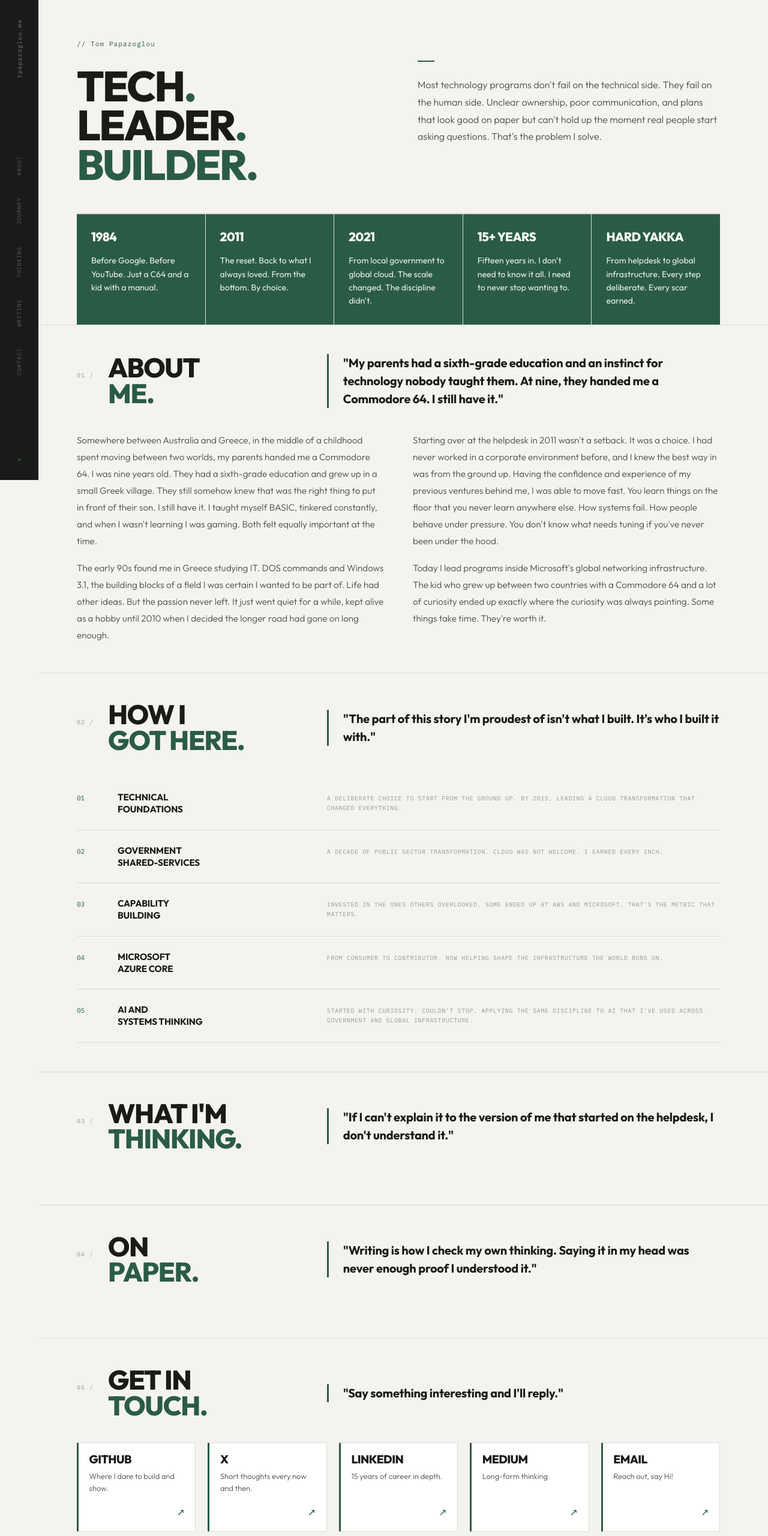
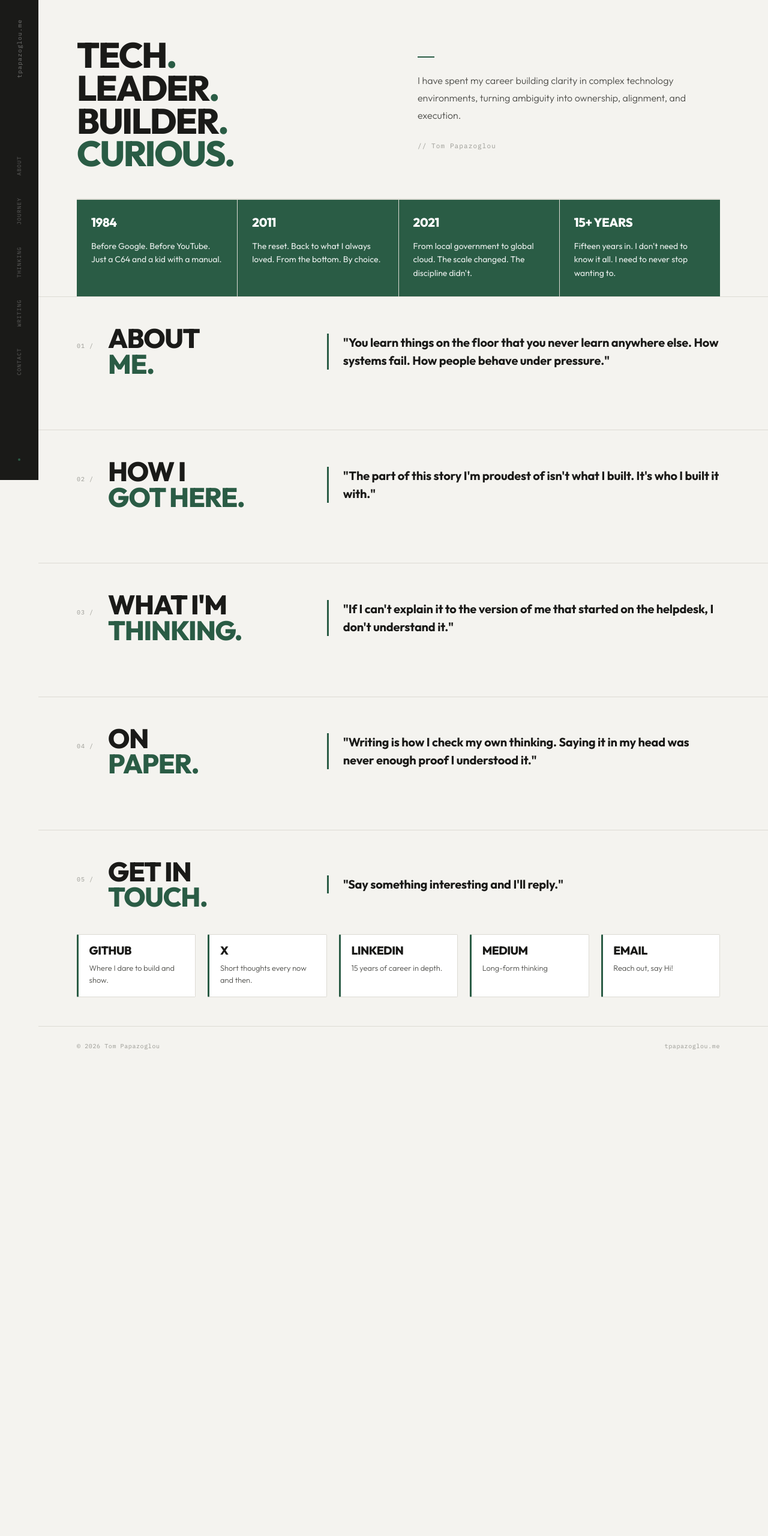
Before and after one commit to VibedbyTom/tpapazoglou.me, a plain HTML site: page index.html in a window 1280 px wide. Shown: the top 2560 px of the page at 60% size. After the commit the page ends 1776 px from the top, so only its background shows below. Drawn offline with Linux system fonts and the light colour scheme.

Commit message:
Add files via upload

```diff
--- a/index.html
+++ b/index.html
@@ -95,11 +95,12 @@ padding-bottom: 3rem;
 border-bottom: 1px solid var(--border);
 }
 .hero-eyebrow { font-family: var(--mono); font-size: 11px; color: var(--green); letter-spacing: 0.1em; margin-bottom: 1.75rem; display: block; }
-h1 { font-family: var(--sans); font-size: clamp(3.2rem, 5.5vw, 5.5rem); font-weight: 800; line-height: 0.93; letter-spacing: -0.04em; text-transform: uppercase; color: var(--ink); }
+h1 { font-family: var(--sans); font-size: clamp(2.6rem, 4.6vw, 4.6rem); font-weight: 800; line-height: 0.93; letter-spacing: -0.04em; text-transform: uppercase; color: var(--ink); }
 h1 .g { color: var(--green); }
 h1 .outline { -webkit-text-stroke: 2.5px var(--ink); color: transparent; }
 .hero-divider { width: 28px; height: 2px; background: var(--green); margin-bottom: 1.5rem; }
 .hero-body { font-size: 1rem; font-weight: 300; color: var(--ink-mid); line-height: 1.8; margin-bottom: 1.75rem; }
+.hero-byline { font-family: var(--mono); font-size: 11px; color: var(--ink-faint); letter-spacing: 0.1em; display: block; margin-top: 1.5rem; }
 .hero-tags { display: flex; flex-wrap: wrap; gap: 0.4rem; margin-bottom: 2rem; }
 .tag { font-family: var(--mono); font-size: 10px; letter-spacing: 0.05em; padding: 4px 10px; border: 1px solid var(--green-border); color: var(--green); background: var(--green-light); border-radius: 2px; }
 .hero-actions { display: flex; gap: 0.6rem; flex-wrap: wrap; }
@@ -108,7 +109,7 @@ h1 .outline { -webkit-text-stroke: 2.5px var(--ink); color: transparent; }
 .btn-primary:hover { background: #333; border-color: #333; }
 .btn-outline { background: transparent; color: var(--ink); border: 1px solid var(--border); }
 .btn-outline:hover { border-color: var(--ink-mid); }
-.hero-cards { display: grid; grid-template-columns: repeat(5, 1fr); gap: 1px; background: var(--border); border-top: 1px solid var(--border); }
+.hero-cards { display: grid; grid-template-columns: repeat(4, 1fr); gap: 1px; background: var(--border); border-top: 1px solid var(--border); }
 .hero-card { background: var(--green); padding: 1.75rem 1.5rem; display: flex; flex-direction: column; gap: 0.6rem; }
 .hero-card-label { font-family: var(--sans); font-size: clamp(0.9rem, 1.6vw, 1.3rem); font-weight: 800; letter-spacing: -0.02em; text-transform: uppercase; color: #fff; line-height: 1; margin-bottom: 0.5rem; }
 .hero-card-text { font-family: var(--sans); font-size: 0.875rem; font-weight: 400; color: rgba(255,255,255,0.9); line-height: 1.6; }
@@ -131,17 +132,17 @@ h2 .g { color: var(--green); }
 .about-cols p:last-child { margin-bottom: 0; }
 .journey-item { border-bottom: 1px solid var(--border); }
 .journey-item:first-child { border-top: 1px solid var(--border); }
-.j-header { all: unset; box-sizing: border-box; display: grid; grid-template-columns: 35fr 65fr; gap: 4rem; align-items: baseline; width: 100%; padding: 1.5rem 0; cursor: pointer; }
+.j-header { all: unset; box-sizing: border-box; display: grid; grid-template-columns: 35fr 65fr; gap: 4rem; align-items: baseline; width: 100%; padding: 1.5rem 0; padding-left: 1.5rem; cursor: pointer; }
 .j-header-main { display: flex; gap: 1.25rem; align-items: baseline; min-width: 0; }
-.j-header:hover .j-title { color: var(--green); }
+.j-header:hover .j-title { color: var(--green); font-weight: 800; }
+.j-header:hover .j-preview { color: var(--green); }
 .j-header:focus-visible { outline: 2px solid var(--green); outline-offset: 4px; }
-.j-num { font-family: var(--mono); font-size: 11px; color: var(--green); flex: 0 0 3rem; }
-.j-title { font-size: 0.95rem; font-weight: 700; letter-spacing: -0.01em; color: var(--ink); text-transform: uppercase; line-height: 1.3; transition: color 0.15s; }
-.j-preview { font-family: var(--mono); font-size: 10px; color: var(--ink-faint); letter-spacing: 0.06em; text-transform: uppercase; line-height: 1.6; }
+.j-title { font-size: 1.05rem; font-weight: 700; letter-spacing: -0.01em; color: var(--ink); text-transform: uppercase; line-height: 1.3; transition: color 0.15s; }
+.j-preview { font-family: var(--mono); font-size: 11px; color: var(--ink-faint); letter-spacing: 0.06em; text-transform: uppercase; line-height: 1.6; transition: color 0.15s; }
 .journey-item.open .j-preview { display: none; }
 .j-desc-wrap { overflow: hidden; max-height: 0; transition: max-height 0.35s ease; }
 .j-lead { font-size: 0.975rem; font-weight: 500; color: var(--ink); line-height: 1.5; margin-bottom: 0.75rem; padding-bottom: 0.75rem; border-bottom: 1px solid var(--border); }
-.j-desc { font-size: 0.875rem; font-weight: 300; color: var(--ink-mid); line-height: 1.8; padding: 0 0 2rem calc(3rem + 1.25rem); }
+.j-desc { font-size: 0.875rem; font-weight: 300; color: var(--ink-mid); line-height: 1.8; padding: 0 0 2rem 1.5rem; }
 .j-desc p { margin-bottom: 0.75rem; }
 .j-desc p:last-child { margin-bottom: 0; }
 .section-toggle { background: none; border: none; padding: 0; margin: 0; font: inherit; color: inherit; cursor: pointer; width: 100%; text-align: left; transition: opacity 0.15s; }
@@ -153,7 +154,7 @@ h2 .g { color: var(--green); }
 .section-grid-wrap { overflow: hidden; max-height: 0; transition: max-height 0.35s ease; }
 .thoughts-grid { display: grid; grid-template-columns: repeat(3, 1fr); gap: 1.5rem; margin-top: 0.5rem; }
 .thought-card { background: var(--surface-2); border: 1px solid var(--border); border-radius: 2px; padding: 1.75rem; display: flex; flex-direction: column; gap: 0.75rem; transition: border-color 0.15s; }
-.thought-card:hover { border-color: var(--green-border); }
+.thought-card:hover { border-color: var(--green); border-width: 2px; }
 .thought-card.thought-featured { border-color: var(--green); background: var(--surface-2); }
 .thought-card.thought-network { grid-column: 1 / -1; background: var(--green); border-color: var(--green); }
 .thought-card.thought-network .thought-label { color: rgba(255,255,255,0.85); }
@@ -172,8 +173,12 @@ h2 .g { color: var(--green); }
 .thought-featured .thought-text { font-size: 1.05rem; font-weight: 400; }
 .thought-attr { font-family: var(--mono); font-size: 10px; color: var(--ink-faint); letter-spacing: 0.06em; margin-top: 0.25rem; }
 .writing-grid { display: grid; grid-template-columns: repeat(3, 1fr); gap: 1.5rem; margin-top: 0.5rem; }
-.writing-card { background: var(--surface-2); border: 1px solid var(--border); border-radius: 2px; padding: 1.75rem; display: flex; flex-direction: column; justify-content: space-between; min-height: 200px; transition: border-color 0.15s; }
-.writing-card:hover { border-color: var(--green-border); }
+.writing-card { background: var(--surface-2); border: 1px solid var(--border); border-radius: 2px; padding: 1.75rem; display: flex; flex-direction: column; justify-content: space-between; min-height: 200px; transition: background 0.15s, border-color 0.15s; }
+.writing-card:hover { background: var(--green); border-color: var(--green); }
+.writing-card:hover .wc-label { color: rgba(255,255,255,0.75); }
+.writing-card:hover .wc-title { color: #fff; }
+.writing-card:hover .wc-desc { color: rgba(255,255,255,0.85); }
+.writing-card:hover .wc-footer { color: #fff; }
 .writing-card a { text-decoration: none; color: inherit; display: flex; flex-direction: column; height: 100%; justify-content: space-between; }
 .wc-label { font-family: var(--mono); font-size: 10px; letter-spacing: 0.1em; text-transform: uppercase; color: var(--ink-faint); margin-bottom: 0.75rem; }
 .wc-title { font-size: 0.9rem; font-weight: 700; letter-spacing: -0.01em; text-transform: uppercase; color: var(--ink); margin-bottom: 0.5rem; line-height: 1.3; }
@@ -185,16 +190,12 @@ h2 .g { color: var(--green); }
 .wcta-text .g { color: #6BBF9A; }
 .wcta-sub { font-size: 0.85rem; font-weight: 300; color: rgba(255,255,255,0.5); line-height: 1.7; }
 .contact-grid { display: grid; grid-template-columns: repeat(5, 1fr); gap: 1.25rem; margin-top: 0.5rem; }
-.contact-card { background: var(--surface-2); border: 1px solid var(--border); border-left: 3px solid var(--green); border-radius: 2px; padding: 1.1rem; display: flex; flex-direction: column; justify-content: space-between; min-height: 88px; text-decoration: none; color: var(--ink); transition: background 0.15s, border-color 0.15s; }
+.contact-card { background: var(--surface-2); border: 1px solid var(--border); border-left: 3px solid var(--green); border-radius: 2px; padding: 1.1rem; display: block; text-decoration: none; color: var(--ink); transition: background 0.15s, border-color 0.15s; }
 .contact-card:hover { background: var(--green); border-color: var(--green); }
 .contact-card:hover .contact-card-label { color: #fff; }
 .contact-card:hover .contact-card-desc { color: rgba(255,255,255,0.85); }
-.contact-card:hover .contact-card-arrow { color: #fff; }
-.contact-card-top {}
 .contact-card-label { font-family: var(--sans); font-size: 1.2rem; font-weight: 800; letter-spacing: -0.03em; text-transform: uppercase; color: var(--ink); margin-bottom: 0.5rem; line-height: 1; }
 .contact-card-desc { font-size: 0.8rem; font-weight: 300; color: var(--ink-mid); line-height: 1.6; }
-.contact-card-bottom { display: flex; align-items: center; justify-content: flex-end; margin-top: 1rem; }
-.contact-card-arrow { font-family: var(--mono); font-size: 16px; color: var(--green); font-weight: 400; transition: color 0.15s; }
 footer { padding: 1.5rem 5rem 1.5rem 4rem; display: flex; align-items: center; justify-content: space-between; border-top: 1px solid var(--border); }
 .footer-text { font-family: var(--mono); font-size: 10px; color: var(--ink-faint); letter-spacing: 0.06em; }
 @media (max-width: 860px) {
@@ -214,8 +215,7 @@ section { padding: 2.5rem 1.5rem; }
 .about-cols { grid-template-columns: 1fr; }
 .journey-item { /* accordion layout already stacks; no override needed */ }
 .j-header { grid-template-columns: 1fr; gap: 0.5rem; }
-.j-num { flex: 0 0 2.5rem; }
-.j-desc { padding-left: 2.5rem; }
+
 .thinking-grid { grid-template-columns: 1fr; }
 .thoughts-grid { grid-template-columns: 1fr; }
 .thought-card.thought-featured { grid-column: span 1; }
@@ -246,12 +246,12 @@ footer { padding: 1.5rem; flex-direction: column; gap: 0.5rem; text-align: cente
 <div class="hero" id="hero">
 <div class="hero-top">
 <div>
-<span class="hero-eyebrow">// Tom Papazoglou</span>
-<h1>Tech<span class="g">.</span><br>Leader<span class="g">.</span><br><span class="g">Builder.</span></h1>
+<h1>Tech<span class="g">.</span><br>Leader<span class="g">.</span><br>Builder<span class="g">.</span><br><span class="g">Curious.</span></h1>
 </div>
 <div>
 <div class="hero-divider"></div>
-<p class="hero-body">Most technology programs don't fail on the technical side. They fail on the human side. Unclear ownership, poor communication, and plans that look good on paper but can't hold up the moment real people start asking questions. That's the problem I solve.</p>
+<p class="hero-body">I have spent my career building clarity in complex technology environments, turning ambiguity into ownership, alignment, and execution.</p>
+<span class="hero-byline">// Tom Papazoglou</span>
 </div>
 </div>
 <div class="hero-cards">
@@ -271,10 +271,6 @@ footer { padding: 1.5rem; flex-direction: column; gap: 0.5rem; text-align: cente
 <p class="hero-card-label">15+ Years</p>
 <p class="hero-card-text">Fifteen years in. I don't need to know it all. I need to never stop wanting to.</p>
 </div>
-<div class="hero-card">
-<p class="hero-card-label">Hard Yakka</p>
-<p class="hero-card-text">From helpdesk to global infrastructure. Every step deliberate. Every scar earned.</p>
-</div>
 </div>
 </div>
 <section id="about">
@@ -283,8 +279,9 @@ footer { padding: 1.5rem; flex-direction: column; gap: 0.5rem; text-align: cente
 <span class="section-num">01 /</span>
 <h2>About<br><span class="g">Me.</span></h2>
 </div>
-<p class="pull-quote">"My parents had a sixth-grade education and an instinct for technology nobody taught them. At nine, they handed me a Commodore 64. I still have it."</p>
+<button class="pull-quote quote-toggle section-toggle" aria-expanded="false">"You learn things on the floor that you never learn anywhere else. How systems fail. How people behave under pressure."</button>
 </div>
+<div class="section-grid-wrap">
 <div class="about-cols">
 <div>
 <p>Somewhere between Australia and Greece, in the middle of a childhood spent moving between two worlds, my parents handed me a Commodore 64. I was nine years old. They had a sixth-grade education and grew up in a small Greek village. They still somehow knew that was the right thing to put in front of their son. I still have it. I taught myself BASIC, tinkered constantly, and when I wasn't learning I was gaming. Both felt equally important at the time.</p>
@@ -295,6 +292,7 @@ footer { padding: 1.5rem; flex-direction: column; gap: 0.5rem; text-align: cente
 <p>Today I lead programs inside Microsoft's global networking infrastructure. The kid who grew up between two countries with a Commodore 64 and a lot of curiosity ended up exactly where the curiosity was always pointing. Some things take time. They're worth it.</p>
 </div>
 </div>
+</div>
 </section>
 <section id="journey">
 <div class="section-top wide-heading">
@@ -302,12 +300,12 @@ footer { padding: 1.5rem; flex-direction: column; gap: 0.5rem; text-align: cente
 <span class="section-num">02 /</span>
 <h2>How I<br><span class="g">Got Here.</span></h2>
 </div>
-<p class="pull-quote">"The part of this story I'm proudest of isn't what I built. It's who I built it with."</p>
+<button class="pull-quote quote-toggle section-toggle" aria-expanded="false">"The part of this story I'm proudest of isn't what I built. It's who I built it with."</button>
 </div>
+<div class="section-grid-wrap">
 <div class="journey-item">
 <button class="j-header" aria-expanded="false">
 <span class="j-header-main">
-<span class="j-num">01</span>
 <p class="j-title">Technical<br>foundations</p>
 </span>
 <span class="j-preview">A deliberate choice to start from the ground up. By 2015, leading a cloud transformation that changed everything.</span>
@@ -323,7 +321,6 @@ footer { padding: 1.5rem; flex-direction: column; gap: 0.5rem; text-align: cente
 <div class="journey-item">
 <button class="j-header" aria-expanded="false">
 <span class="j-header-main">
-<span class="j-num">02</span>
 <p class="j-title">Government<br>Shared-Services</p>
 </span>
 <span class="j-preview">A decade of public sector transformation. Cloud was not welcome. I earned every inch.</span>
@@ -340,7 +337,6 @@ footer { padding: 1.5rem; flex-direction: column; gap: 0.5rem; text-align: cente
 <div class="journey-item">
 <button class="j-header" aria-expanded="false">
 <span class="j-header-main">
-<span class="j-num">03</span>
 <p class="j-title">Capability<br>building</p>
 </span>
 <span class="j-preview">Invested in the ones others overlooked. Some ended up at AWS and Microsoft. That's the metric that matters.</span>
@@ -358,7 +354,6 @@ footer { padding: 1.5rem; flex-direction: column; gap: 0.5rem; text-align: cente
 <div class="journey-item">
 <button class="j-header" aria-expanded="false">
 <span class="j-header-main">
-<span class="j-num">04</span>
 <p class="j-title">Microsoft<br>Azure Core</p>
 </span>
 <span class="j-preview">From consumer to contributor. Now helping shape the infrastructure the world runs on.</span>
@@ -376,7 +371,6 @@ footer { padding: 1.5rem; flex-direction: column; gap: 0.5rem; text-align: cente
 <div class="journey-item">
 <button class="j-header" aria-expanded="false">
 <span class="j-header-main">
-<span class="j-num">05</span>
 <p class="j-title">AI and<br>systems thinking</p>
 </span>
 <span class="j-preview">Started with curiosity. Couldn't stop. Applying the same discipline to AI that I've used across government and global infrastructure.</span>
@@ -386,6 +380,7 @@ footer { padding: 1.5rem; flex-direction: column; gap: 0.5rem; text-align: cente
 <p class="j-lead">Started with curiosity. Couldn't stop. Applying the same discipline to AI that I've used across government and global infrastructure.</p>
 <p>It started with curiosity. The same pattern I recognise from cloud in 2015. Once something clicks as genuinely important, I go deep. What I kept finding was that the AI conversation was stuck on tools. Nobody was asking the harder question: how do you actually build an operating model around this?</p>
 <p>That's the question I'm building toward. As a practitioner applying program discipline to a space most people are still figuring out. AI that augments how I think, decide, and execute. Not AI that replaces the judgement I've spent fifteen years developing.</p>
+</div>
 </div>
 </div>
 </div>
@@ -533,49 +528,24 @@ footer { padding: 1.5rem; flex-direction: column; gap: 0.5rem; text-align: cente
 </div>
 <div class="contact-grid">
 <a href="https://github.com/VibedbyTom" class="contact-card">
-<div class="contact-card-top">
 <p class="contact-card-label">GitHub</p>
 <p class="contact-card-desc">Where I dare to build and show.</p>
-</div>
-<div class="contact-card-bottom">
-<span class="contact-card-arrow">↗</span>
-</div>
 </a>
 <a href="https://x.com/tompap" class="contact-card">
-<div class="contact-card-top">
 <p class="contact-card-label">X</p>
 <p class="contact-card-desc">Short thoughts every now and then.</p>
-</div>
-<div class="contact-card-bottom">
-<span class="contact-card-arrow">↗</span>
-</div>
 </a>
 <a href="https://www.linkedin.com/in/tompap/" class="contact-card">
-<div class="contact-card-top">
 <p class="contact-card-label">LinkedIn</p>
 <p class="contact-card-desc">15 years of career in depth.</p>
-</div>
-<div class="contact-card-bottom">
-<span class="contact-card-arrow">↗</span>
-</div>
 </a>
 <a href="https://medium.com/@tompapazoglou" class="contact-card">
-<div class="contact-card-top">
 <p class="contact-card-label">Medium</p>
 <p class="contact-card-desc">Long-form thinking</p>
-</div>
-<div class="contact-card-bottom">
-<span class="contact-card-arrow">↗</span>
-</div>
 </a>
 <a href="mailto:hello@tpapazoglou.me" class="contact-card">
-<div class="contact-card-top">
 <p class="contact-card-label">Email</p>
 <p class="contact-card-desc">Reach out, say Hi!</p>
-</div>
-<div class="contact-card-bottom">
-<span class="contact-card-arrow">↗</span>
-</div>
 </a>
 </div>
 </section>
```
